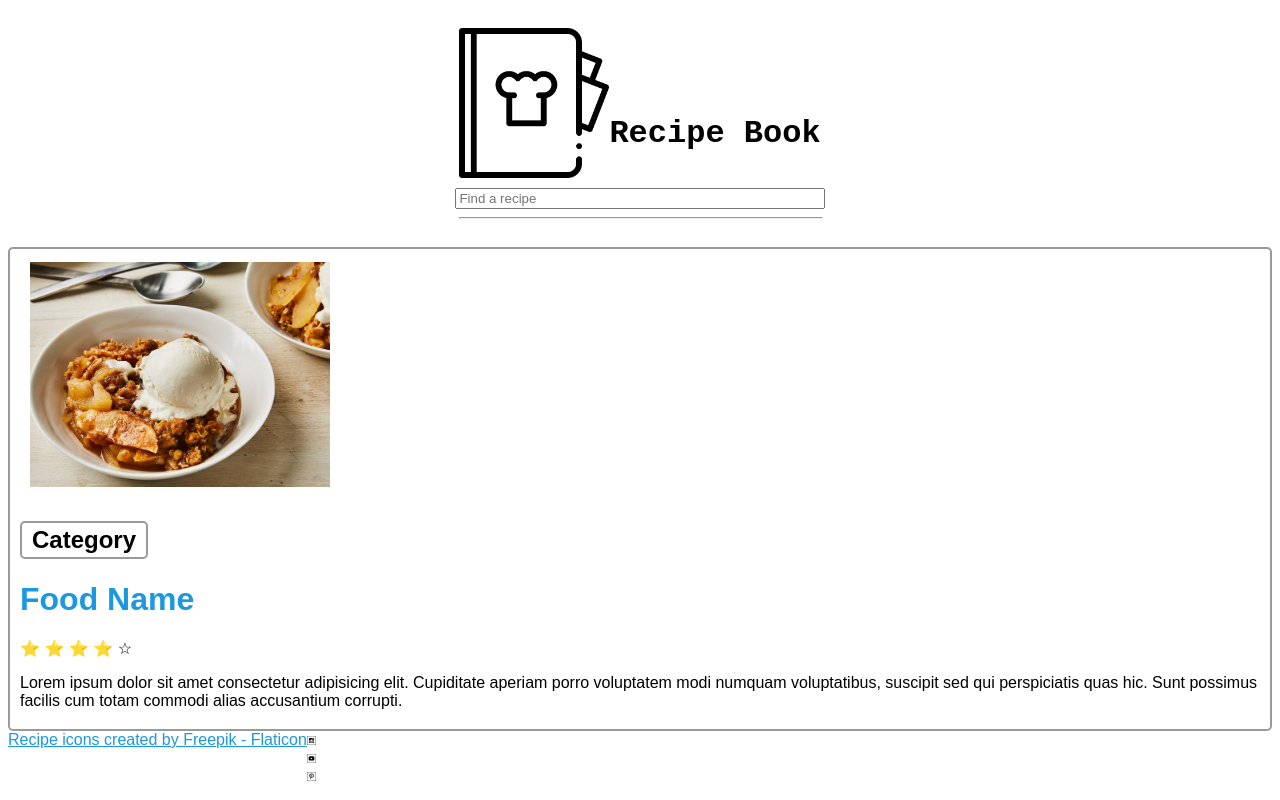
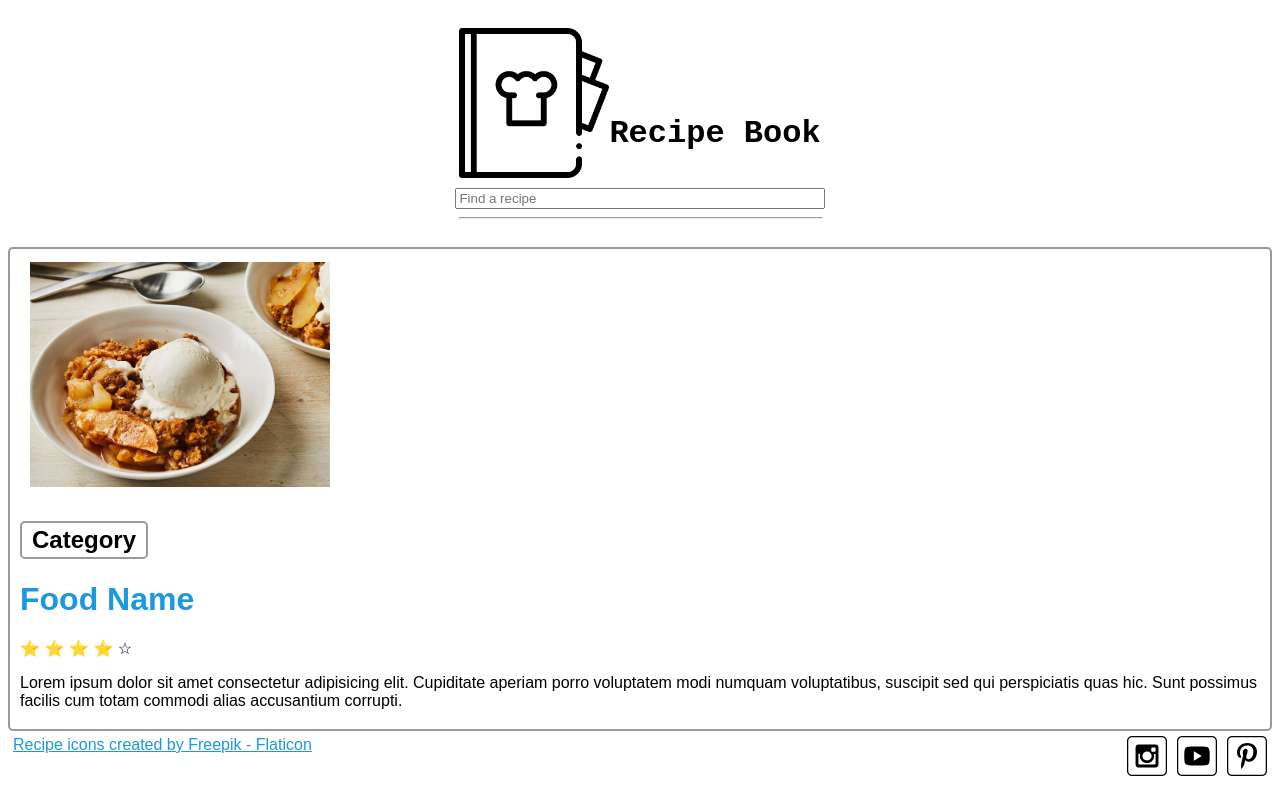
Before and after one commit to WillTorman/wdd131, a plain HTML site: page recipes/index.html in a window 1280 px wide. Drawn offline with Linux system fonts and the light colour scheme.

Commit message:
fixed sizing

```diff
--- a/recipes/recipes.css
+++ b/recipes/recipes.css
@@ -81,21 +81,28 @@ hr {
 footer {
     display: flex;
     flex-direction: row;
+    justify-content: space-between;
 }
 
 .attribution {
     font-size: 0.06em;
-    align-self: start;
-}
-
-
-.social {
-    align-self: end;
+    padding-top: 5px;
 }
 
 .attribution a {
     font-size: 1rem;
-    color: var(--primary-color)
+    color: var(--primary-color);
+    padding: 5px;
+}
+
+.social {
+    display: flex;
+}
+
+.social img {
+    width: 40px;
+    height: auto;
+    padding: 5px;
 }
 
 /* @media screen and (min-width: 550px) {
```
